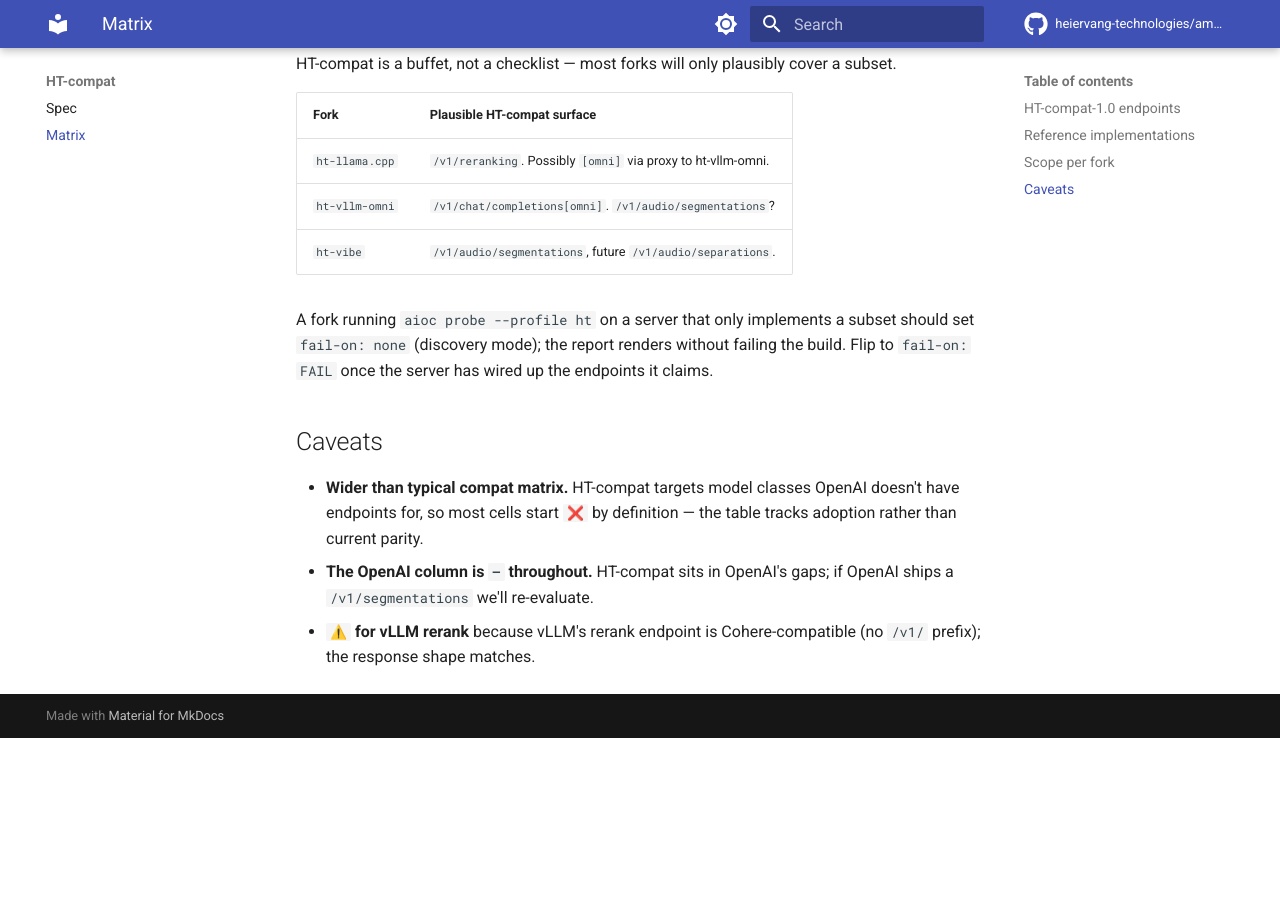
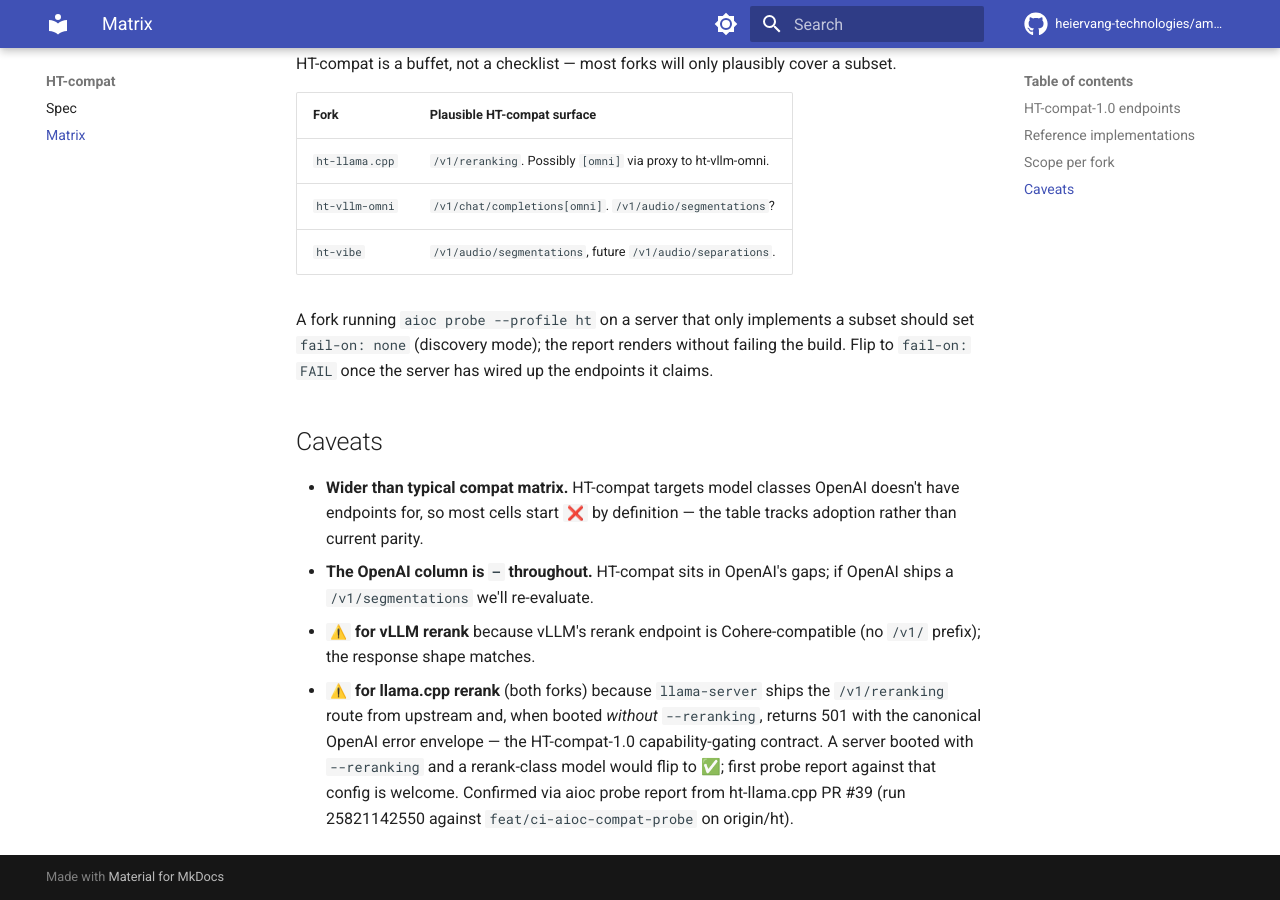
Before and after one commit to heiervang-technologies/am-i-openai-compatible, an MkDocs documentation site: the page built from docs/ht-compatibility-matrix.md, in a window 1280 px wide and 900 px high, scrolled down 1398 px. Built offline with MkDocs 1.6.1 and Material for MkDocs 9.7.7, drawn with Linux system fonts in a browser that asks for light colours; comment, search, counter and statistics services are not loaded; before the commit the page ends 2136 px from its top, so only the background shows below that.

Commit message:
docs(ht-compat): flip rerank matrix to ⚠️ — capability-gated 501 is compliant
ht-llama.cpp-dev's PR #39 first run (artifact 25821142550) shows the
upstream llama-server /v1/reranking route returns 501 with the OpenAI
canonical error envelope when --reranking is off:

  /v1/reranking  phase=A  status=WARN  detail="501 — This server does
    not support reranking. Start it with --reranking"

That's the HT-compat-1.0 capability-gating contract per the spec's
"Capability negotiation" section. The matrix entry of ❌ was more
pessimistic than reality — flip to ⚠️ for both ht-llama.cpp and
vanilla llama.cpp columns (the rerank route is upstream code, same
behavior across forks). vLLM rerank stays ⚠️ for its own reason
(no /v1/ prefix; response shape matches).

A server booted *with* --reranking and a rerank-class model will
flip ⚠️ → ✅; first probe report against that config is welcome.

README quickstart: show the --profile ht example alongside the
default openai one so the flag is discoverable without reading the
spec doc first.

Co-Authored-By: Claude Opus 4.7 <noreply@anthropic.com>

```diff
--- a/docs/ht-compatibility-matrix.md
+++ b/docs/ht-compatibility-matrix.md
@@ -15,7 +15,7 @@ Legend: ✅ pass · ⚠️ pass-with-deviation · ❌ not implemented · — out
 
 | Endpoint                            | ht-llama.cpp | vLLM omni | vanilla llama.cpp | OpenAI |
 |-------------------------------------|--------------|-----------|-------------------|--------|
-| `/v1/reranking`                     | ❌            | ⚠️         | ❌                 | —      |
+| `/v1/reranking`                     | ⚠️            | ⚠️         | ⚠️                 | —      |
 | `/v1/segmentations`                 | ❌            | ❌         | ❌                 | —      |
 | `/v1/audio/segmentations`           | ❌            | ❌         | ❌                 | —      |
 | `/v1/chat/completions` *(omni)*     | ❌            | ✅         | ❌                 | —      |
@@ -63,3 +63,11 @@ once the server has wired up the endpoints it claims.
   gaps; if OpenAI ships a `/v1/segmentations` we'll re-evaluate.
 * **`⚠️` for vLLM rerank** because vLLM's rerank endpoint is
   Cohere-compatible (no `/v1/` prefix); the response shape matches.
+* **`⚠️` for llama.cpp rerank** (both forks) because `llama-server`
+  ships the `/v1/reranking` route from upstream and, when booted
+  *without* `--reranking`, returns 501 with the canonical OpenAI
+  error envelope — the HT-compat-1.0 capability-gating contract. A
+  server booted with `--reranking` and a rerank-class model would
+  flip to ✅; first probe report against that config is welcome.
+  Confirmed via aioc probe report from ht-llama.cpp PR #39 (run
+  25821142550 against `feat/ci-aioc-compat-probe` on origin/ht).
```
Also changed, not shown: README.md (+5 -0 lines).
